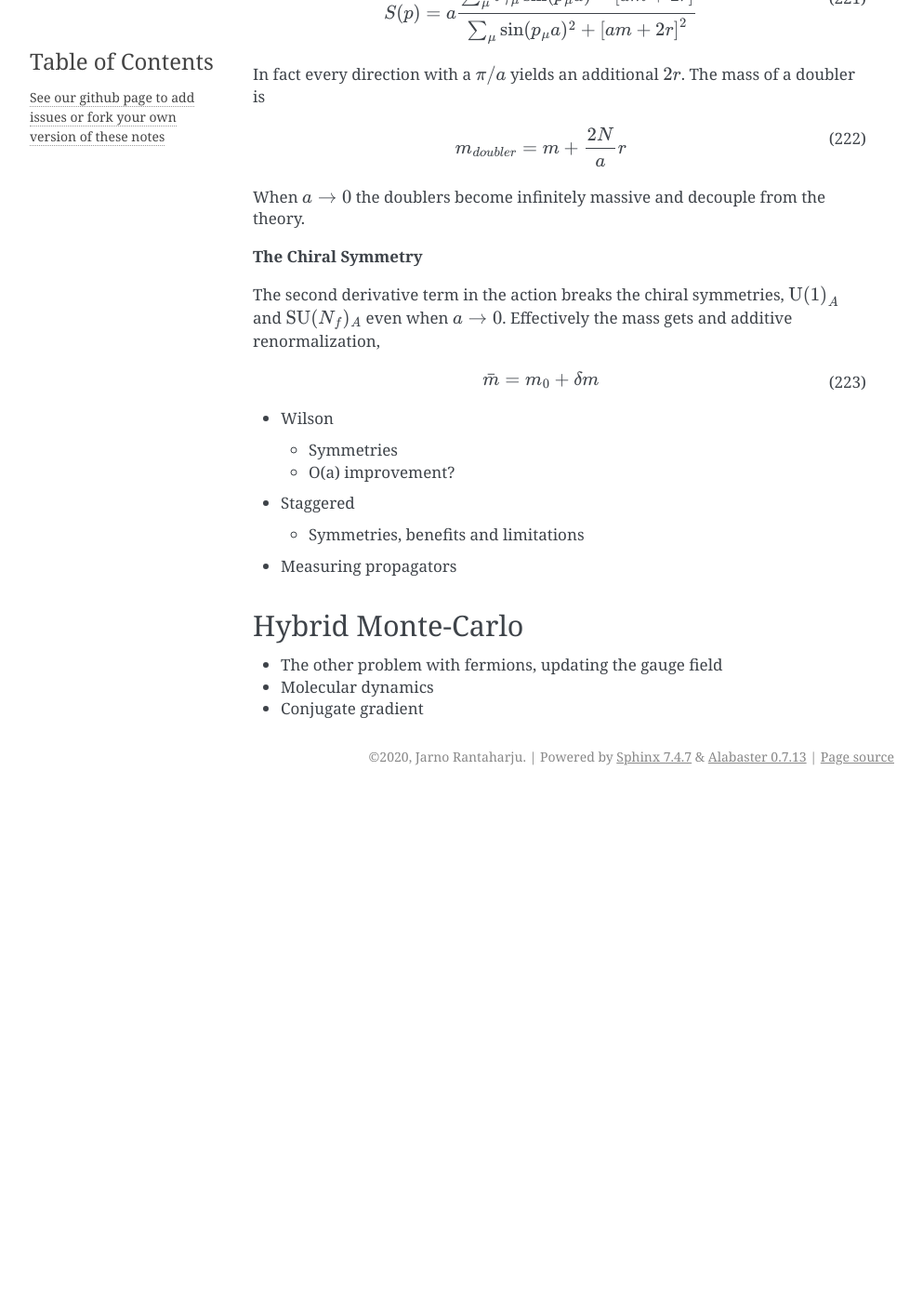
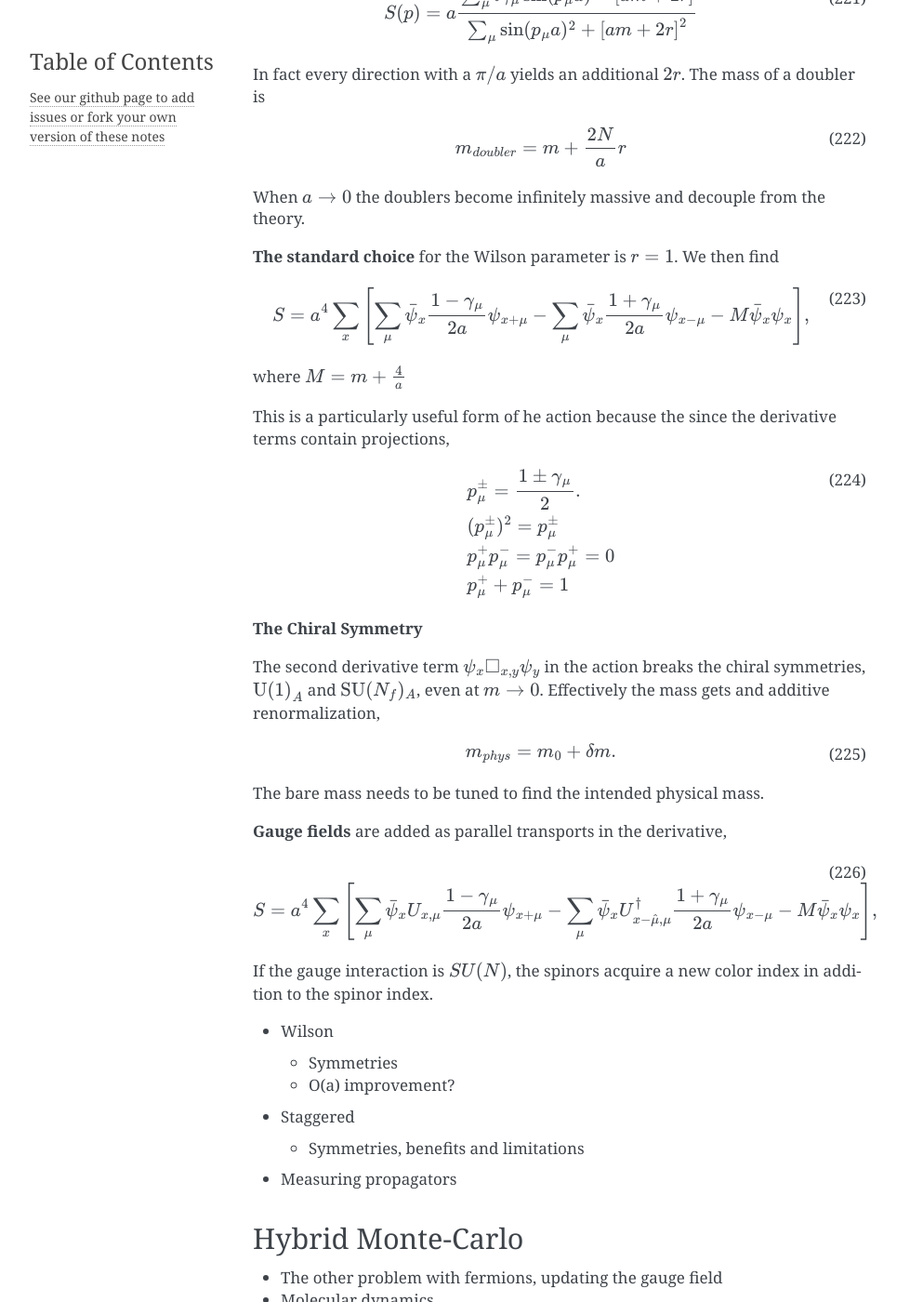
Before and after one commit to rantahar/Lattice-Field-Theory, a Sphinx documentation site: the page built from source/index.rst, in a window 1280 px wide and 1400 px high, scrolled down 52859 px. Shown: the whole window at 93% size, without its empty margins (148-1141 px from the left). Built offline with Sphinx 7.4.7, drawn with Linux system fonts in a browser that asks for light colours; pages that are not in the unit, such as notebooks, are missing from menus; before the commit the page ends 53712 px from its top, so only the background shows below that.

Commit message:
A bit about chiral symmetries and gauge fields

```diff
--- a/source/index.rst
+++ b/source/index.rst
@@ -2641,18 +2641,43 @@ is
 When :math:`a\to 0` the doublers become infinitely massive and decouple from the theory.
 
 
+**The standard choice** for the Wilson parameter is :math:`r=1`. We then find
+
+.. math::
+   S = a^4\sum_x  \left [ \sum_\mu \bar\psi_x \frac{ 1-\gamma_\mu}{2a} \psi_{x+\mu} - \sum_\mu \bar\psi_x \frac{ 1+\gamma_\mu}{2a} \psi_{x-\mu} - M\bar\psi_x\psi_x \right ],
+   :label:
+where :math:`M = m+\frac 4a`
+
+This is a particularly useful form of he action because the since the derivative terms contain projections,
+
+.. math::
+   &p_\mu^\pm = \frac{ 1\pm \gamma_\mu }{2}.\\
+   &(p^\pm_\mu)^2 = p^\pm_\mu \\
+   &p^+_\mu p^-_\mu = p^-_\mu p^+_\mu = 0 \\
+   &p^+_\mu + p^-_\mu = 1
+   :label:
+
+
 **The Chiral Symmetry**
 
-The second derivative term in the action breaks the chiral symmetries, :math:`\textrm{U(1)}_A`
-and :math:`\textrm{SU}(N_f)_A` even when :math:`a\to 0`.
+The second derivative term :math:`\psi_{x} \Box_{x,y} \psi_{y}` in the action breaks the chiral symmetries,
+:math:`\textrm{U(1)}_A` and :math:`\textrm{SU}(N_f)_A`, even at :math:`m\to 0`.
 Effectively the mass gets and additive renormalization,
 
 .. math::
-   \bar m = m_0 + \delta m
-   :label:
-
-
-
+   m_{phys} = m_0 + \delta m.
+   :label:
+The bare mass needs to be tuned to find the intended physical mass.
+
+
+**Gauge fields** are added as parallel transports in the derivative,
+
+.. math::
+   S = a^4\sum_x  \left [ \sum_\mu \bar\psi_x U_{x,\mu} \frac{ 1-\gamma_\mu}{2a} \psi_{x+\mu}
+      - \sum_\mu \bar\psi_x U^\dagger_{x-\hat\mu,\mu} \frac{ 1+\gamma_\mu}{2a} \psi_{x-\mu} - M\bar\psi_x\psi_x \right ],
+   :label:
+
+If the gauge interaction is :math:`SU(N)`, the spinors acquire a new color index in addition to the spinor index.
 
 
 
```
